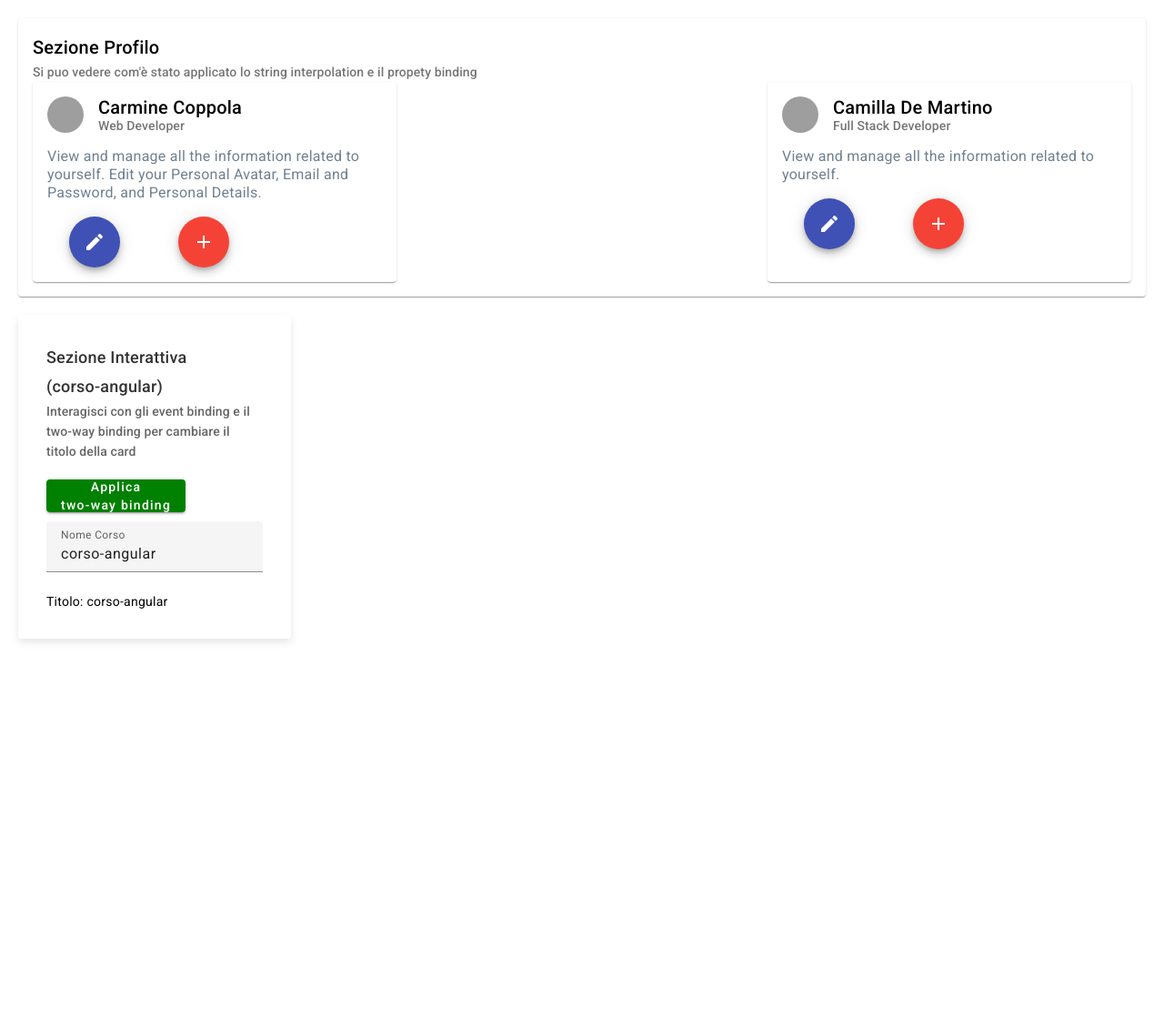
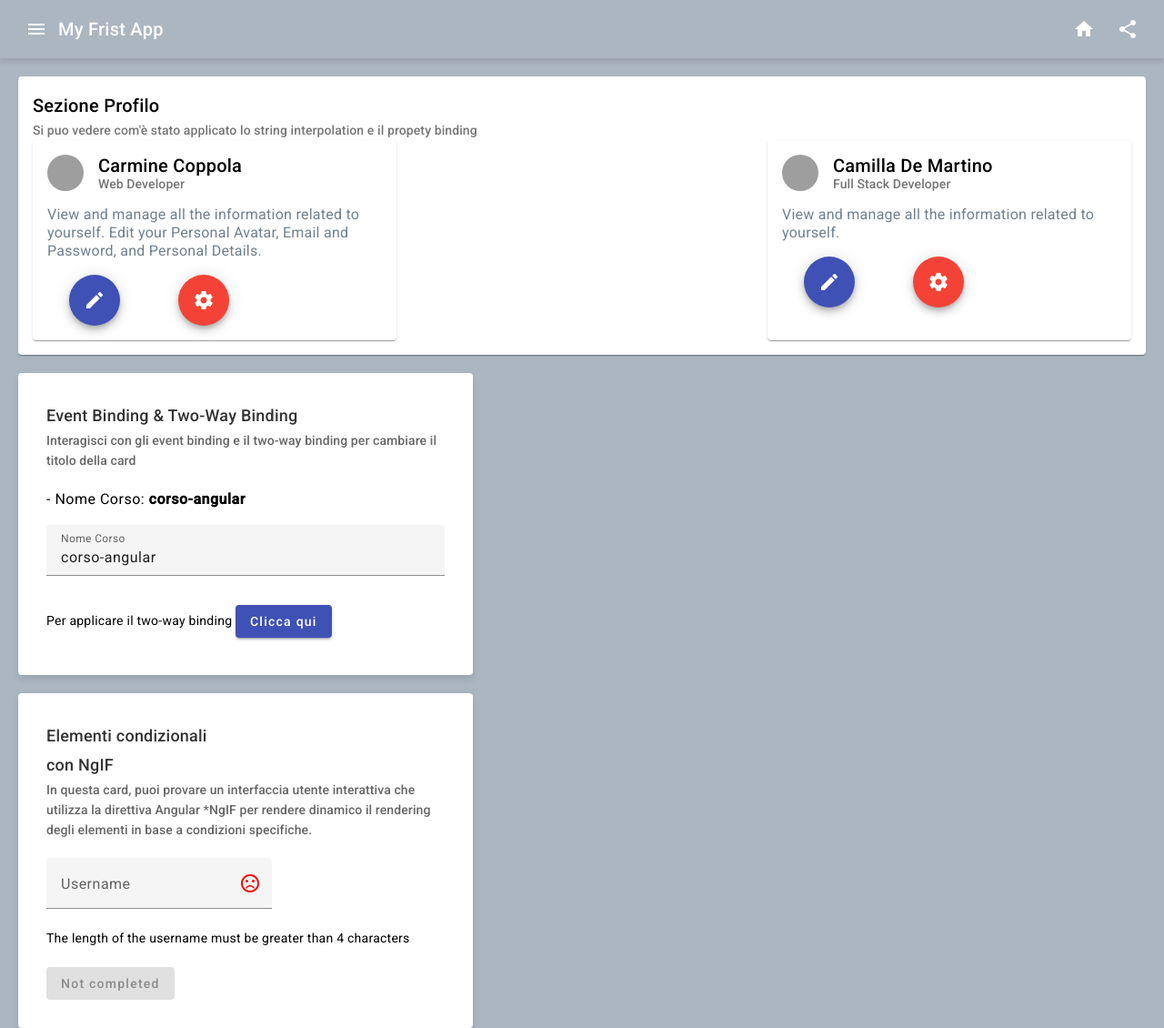
Before and after one commit to carminecoppola/Angular-basics-workshop, an Angular app: page / in a window 1280 px wide. Shown: the whole page at 91% size. Before the commit the page ends 820 px from the top, so only its background shows below. Built offline with nearby package versions, Linux system fonts and the light colour scheme; grey boxes are pictures that could not be loaded.

Commit message:
Elementi condizionali con NgIf

```diff
--- a/package.json
+++ b/package.json
@@ -16,6 +16,7 @@
     "@angular/common": "^17.0.0",
     "@angular/compiler": "^17.0.0",
     "@angular/core": "^17.0.0",
+    "@angular/flex-layout": "^15.0.0-beta.42",
     "@angular/forms": "^17.0.0",
     "@angular/material": "^17.0.4",
     "@angular/platform-browser": "^17.0.0",
--- a/src/app/app.component.ts
+++ b/src/app/app.component.ts
@@ -2,13 +2,28 @@ import { Component } from '@angular/core';
 import { CommonModule } from '@angular/common';
 import { PersonalInfoComponent } from './personal-info/personal-info.component';
 import { MyDashboardComponent } from './my-dashboard/my-dashboard.component';
+import { NavbarComponent } from './navbar/navbar.component';
 
+/*
+  - Importiamo i componenti personalizzati definiti in altri file.
+  In sintesi, AppComponent è il componente principale dell'app Angular,
+  composto da altri componenti come PersonalInfoComponent, MyDashboardComponent,
+  e NavbarComponent. Il suo template contiene i tag HTML corrispondenti a questi
+  componenti, e la classe AppComponent contiene eventuali dati o logica specifica
+  del componente.
+*/
 @Component({
   selector: 'app-root',
   standalone: true,
-  imports: [CommonModule, PersonalInfoComponent ,MyDashboardComponent],
+  imports: [
+    CommonModule,
+    PersonalInfoComponent,
+    MyDashboardComponent,
+    NavbarComponent
+  ],
   template: `
 
+    <app-navbar></app-navbar>
     <app-personal-info></app-personal-info>
     <app-my-dashboard></app-my-dashboard>
   `,
--- a/src/app/my-dashboard/my-dashboard.component.css
+++ b/src/app/my-dashboard/my-dashboard.component.css
@@ -20,7 +20,7 @@
 
 /* Aggiungi stili specifici alla tua card */
 mat-card {
-  width: 300px; /* Specifica una larghezza desiderata */
+  width: 500px; /* Specifica una larghezza desiderata */
   margin: 20px; /* Aggiungi margini per spaziatura */
   padding: 15px; /* Aggiungi spaziatura interna */
   box-shadow: 0 4px 8px rgba(0, 0, 0, 0.1); /* Aggiungi un'ombra leggera */
@@ -38,7 +38,7 @@ mat-card-subtitle {
 }
 
 mat-card-content {
-  margin-top: 10px;
+  margin-top: 20px;
 }
 
 button {
--- a/src/app/my-dashboard/my-dashboard.component.html
+++ b/src/app/my-dashboard/my-dashboard.component.html
@@ -1,17 +1,47 @@
+<!-- Card Two-wayBinding -->
 <mat-card>
     <mat-card-header>
-      <mat-card-title>Sezione Interattiva <br> ({{title}})</mat-card-title>
+      <mat-card-title>Event Binding & Two-Way Binding</mat-card-title>
       <mat-card-subtitle>Interagisci con gli event binding e il two-way binding per cambiare il titolo della card</mat-card-subtitle>
     </mat-card-header>
 
     <mat-card-content>
-      <button mat-raised-button style="background-color: green; color: white;" (click)="onClick($event)">Applica <br> two-way binding</button>
+      <h4>- Nome Corso: <strong>{{title}}</strong></h4>
       <form class="example-form" #myForm="ngForm">
         <mat-form-field class="example-full-width">
           <mat-label>Nome Corso</mat-label>
           <input matInput placeholder="Esempio: Corso Angular" name="title" [(ngModel)]="title" />
         </mat-form-field>
       </form>
-      <p>Titolo: {{title}}</p>
+      <p> Per applicare il two-way binding
+        <button mat-raised-button color="primary" (click)="onClick($event)">Clicca qui</button>
+      </p>
     </mat-card-content>
   </mat-card>
+
+<!-- Card NgIF -->
+<mat-card>
+  <mat-card-header>
+    <mat-card-title>Elementi condizionali <br> con NgIF</mat-card-title>
+    <mat-card-subtitle>
+      In questa card, puoi provare un interfaccia utente interattiva che utilizza
+      la direttiva Angular *NgIF per rendere dinamico il rendering degli elementi
+      in base a condizioni specifiche.
+    </mat-card-subtitle>
+  </mat-card-header>
+
+  <mat-card-content>
+    <mat-form-field appearance="fill">
+      <mat-label>Username</mat-label>
+      <input matInput (input)="formInput($event)">
+      <mat-icon matSuffix *ngIf="isVisible" style="color: green;">sentiment_very_satisfied</mat-icon>
+      <mat-icon matSuffix *ngIf="!isVisible" style="color: red;">sentiment_very_dissatisfied</mat-icon>
+    </mat-form-field>
+    <br>
+    <button mat-raised-button style="background-color: green; color: white;" *ngIf="isVisible; else bloccoElse ">Completed</button>
+    <ng-template #bloccoElse>
+      <p>The length of the username must be greater than 4 characters</p>
+      <button mat-raised-button *ngIf="!isVisible" disabled>Not completed</button>
+    </ng-template>
+  </mat-card-content>
+</mat-card>
--- a/src/app/my-dashboard/my-dashboard.component.ts
+++ b/src/app/my-dashboard/my-dashboard.component.ts
@@ -6,6 +6,7 @@ import { MatTooltipModule } from '@angular/material/tooltip';
 import { MatInputModule } from '@angular/material/input';
 import { FormsModule, NgModel } from '@angular/forms';
 import { MatCardModule } from '@angular/material/card';
+import { NgIf } from '@angular/common';
 
 @Component({
   selector: 'app-my-dashboard',
@@ -18,13 +19,13 @@ import { MatCardModule } from '@angular/material/card';
     MatInputModule,
     FormsModule,
     MatCardModule,
+    NgIf,
   ],
   templateUrl: './my-dashboard.component.html',
   styleUrls: ['./my-dashboard.component.css'],
 })
 export class MyDashboardComponent {
-
-  title = 'corso-angular'
+  title = 'corso-angular';
 
   /* 3)Event Binding:
       è un meccanismo in Angular che permette di associare un'azione (come una funzione o un metodo)
@@ -34,7 +35,8 @@ export class MyDashboardComponent {
       si verifica l'evento. Questa funzione viene poi associata all'evento nell'HTML utilizzando
       la sintassi:  (nomeEvento)="funzioneDaEseguire($event)"
   */
-  onInput(event: Event) { // Puoi fare anche senza cast e quindi passare any
+  onInput(event: Event) {
+    // Puoi fare anche senza cast e quindi passare any
     console.log((<HTMLInputElement>event.target).value);
   }
 
@@ -51,12 +53,29 @@ export class MyDashboardComponent {
         simultaneamente.
   */
 
-
-  onInput2(event: Event) { // Puoi fare anche senza cast e quindi passare any
-   this.title = ((<HTMLInputElement>event.target).value)
+  onInput2(event: Event) {
+    // Puoi fare anche senza cast e quindi passare any
+    this.title = (<HTMLInputElement>event.target).value;
   }
 
-  onClick(event: any) { // Puoi fare anche senza cast e quindi passare any
-    this.title = 'Ho cliccato il bottone per il cambio titolo'
+  onClick(event: any) {
+    // Puoi fare anche senza cast e quindi passare any
+    this.title = 'Ho cliccato il bottone per il cambio titolo';
+  }
+
+  /* - Elementi Condizionali con NgIF
+      In generale, con l'utilizzo di *ngIf è stato implementata la logica di rendering condizionale
+      per gestire dinamicamente la visibilità degli elementi in base a una condizione specifica
+      nel componente Angular.
+      In questo caso, utilizziamo *ngIf per controllare la visibilità di diversi elementi in
+      base alla lunghezza dell'username inserito nel campo di input.
+  */
+
+  username = '';
+  isVisible = false;
+
+  formInput(event: Event) {
+    this.username = (<HTMLInputElement>event.target).value;
+    this.isVisible = this.username.length > 4;
   }
 }
--- /dev/null
+++ b/src/app/navbar/navbar.component.css
@@ -0,0 +1,17 @@
+.mat-toolbar {
+  background-color: #acb6c1;
+  box-shadow: 0 4px 5px rgba(0, 0, 0, 0.1); /* Aggiunge un po' di rilievo */
+  color: white; /* Testo bianco */
+}
+
+.example-spacer {
+  flex: 1 1 auto;
+}
+
+.example-icon {
+  color: white; /* Icone bianche */
+}
+
+.favorite-icon {
+  font-size: 24px; /* Dimensione icona preferita */
+}
--- /dev/null
+++ b/src/app/navbar/navbar.component.html
@@ -0,0 +1,15 @@
+<p>
+    <mat-toolbar>
+      <button mat-icon-button class="example-icon">
+        <mat-icon>menu</mat-icon>
+      </button>
+      <span>{{title}}</span>
+      <span class="example-spacer"></span>
+      <button mat-icon-button class="example-icon favorite-icon">
+        <mat-icon>home</mat-icon>
+      </button>
+      <button mat-icon-button class="example-icon">
+        <mat-icon>share</mat-icon>
+      </button>
+    </mat-toolbar>
+  </p>
--- /dev/null
+++ b/src/app/navbar/navbar.component.ts
@@ -0,0 +1,21 @@
+import { Component } from '@angular/core';
+import {MatIconModule} from '@angular/material/icon';
+import {MatButtonModule} from '@angular/material/button';
+import {MatToolbarModule} from '@angular/material/toolbar';
+
+@Component({
+  selector: 'app-navbar',
+  standalone: true,
+  imports: [
+    MatIconModule,
+    MatButtonModule,
+    MatToolbarModule,
+  ],
+  templateUrl: './navbar.component.html',
+  styleUrl: './navbar.component.css'
+})
+export class NavbarComponent {
+
+  title = 'My Frist App'
+
+}
--- a/src/app/personal-info/personal-info.component.css
+++ b/src/app/personal-info/personal-info.component.css
@@ -54,6 +54,7 @@
 
   .card-wrapper {
     display: flex;
+    box-shadow: 0 4px 5px rgba(246, 246, 246, 0.684); /* Aggiunge un po' di rilievo */
     flex-direction: row;
     justify-content: space-between;
     align-items: center;
--- a/src/app/personal-info/personal-info.component.html
+++ b/src/app/personal-info/personal-info.component.html
@@ -25,7 +25,7 @@
               </div>
               <div class="example-button-container">
                 <button mat-fab color="warn">
-                  <mat-icon>add</mat-icon>
+                  <mat-icon>settings</mat-icon>
                 </button>
               </div>
             </div>
@@ -56,7 +56,7 @@
               </div>
               <div class="example-button-container">
                 <button mat-fab color="warn">
-                  <mat-icon>add</mat-icon>
+                  <mat-icon>settings</mat-icon>
                 </button>
               </div>
             </div>
--- a/src/styles.css
+++ b/src/styles.css
@@ -1,4 +1,4 @@
 /* You can add global styles to this file, and also import other style files */
 
 html, body { height: 100%; }
-body { margin: 0; font-family: Roboto, "Helvetica Neue", sans-serif; }
+body { margin: 0; font-family: Roboto, "Helvetica Neue", sans-serif; background-color: #acb6c1;}
```
Also changed, not shown: src/app/personal-info/personal-info.component.ts (+8 -4 lines), 2 other files (tests, documents, lock files or other folders).
